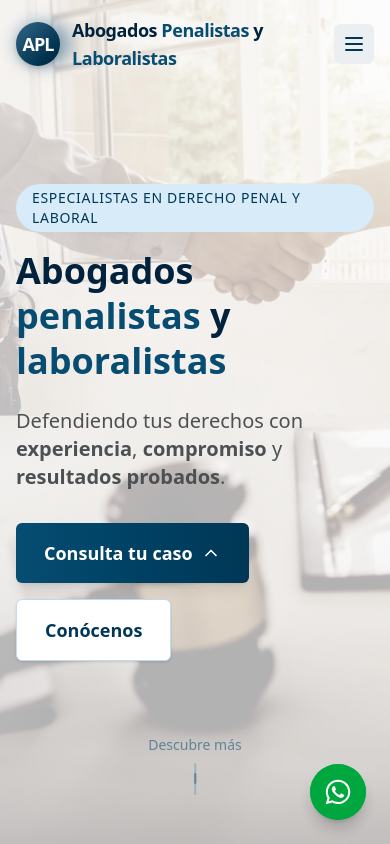
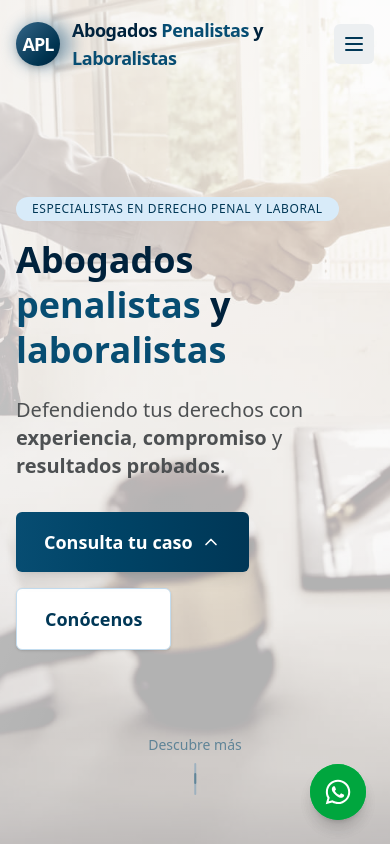
Before and after one commit to LucaVallazza/karen-dimeglio-landing, a React (Vite) app: page / in a window 390 px wide. Shown: the top 844 px of the page. Built offline with nearby package versions, Linux system fonts and the light colour scheme.

Commit message:
style: adjusted font size on label

```diff
--- a/src/components/landing/hero-section.tsx
+++ b/src/components/landing/hero-section.tsx
@@ -60,7 +60,7 @@ export const HeroSection = ({
             animate={{ opacity: 1, y: 0 }}
             transition={{ duration: 0.7, delay: 0.2 }}
           >
-            <span className="inline-block bg-navy-100 text-navy-800 px-4 py-1 rounded-full text-sm font-medium tracking-wider mb-4">
+            <span className="inline-block bg-navy-100 text-navy-800 px-4 py-1 rounded-full text-xs sm:text-sm font-medium tracking-wider mb-4">
               ESPECIALISTAS EN DERECHO PENAL Y LABORAL
             </span>
           </motion.div>
```
